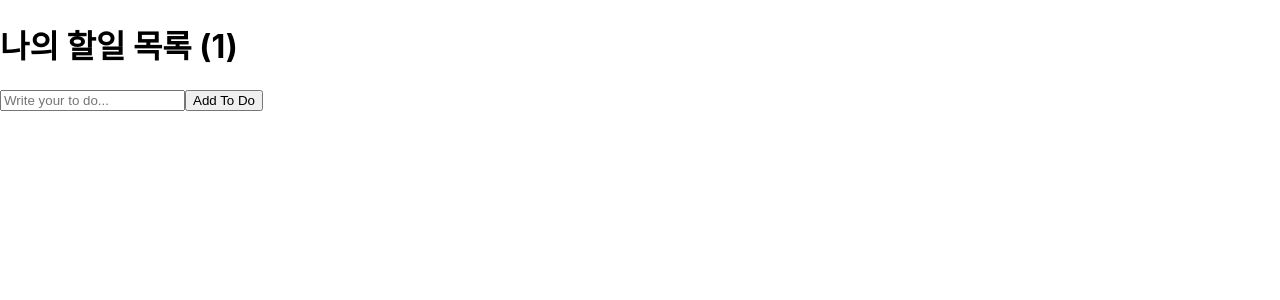
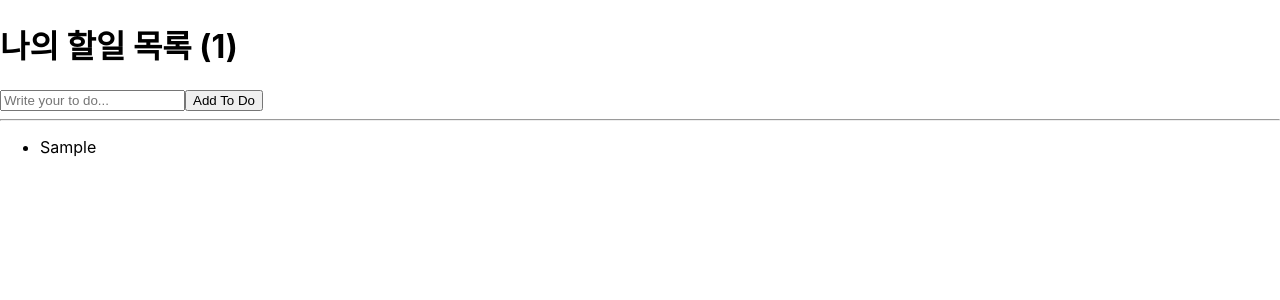
Before and after one commit to jkjun1234/Movie_App, a React (Create React App) app: page / in a window 1280 px wide. Both pictures are taken after typing "Sample" into the empty fields and a click on the button "Add To Do". Shown: the top 300 px of the page. Built offline with nearby package versions, Linux system fonts and the light colour scheme.

Commit message:
Todo list 목록으로 보여주는 기능 추가

```diff
--- a/src/App.js
+++ b/src/App.js
@@ -19,7 +19,7 @@ function App() {
 
     setToDo("");
   };
-  console.log(toDos);
+  //console.log(toDos);
   return (
     <div >
       <h1>나의 할일 목록 ({toDos.length})</h1>
@@ -32,6 +32,16 @@ function App() {
         />
         <button>Add To Do</button>
       </form>
+      <hr/>
+      <ul>
+        { /**.map(item,index)함수는 배열 안의 요소를 한번에 원하는 값으로 채울 수 있다.  */
+          // toDos 함수의 요소들을 item 매개변수를 이용해 값을 리턴(새로운 배열로만듬) 할 수 있다.
+          // index 는 map함수에서 불러온 배열의 Key값을 주기 위함
+        toDos.map((item, index) => (
+          <li key={index}>{item}</li>
+        ))
+        }
+      </ul>
     </div>
   );
 }
```
